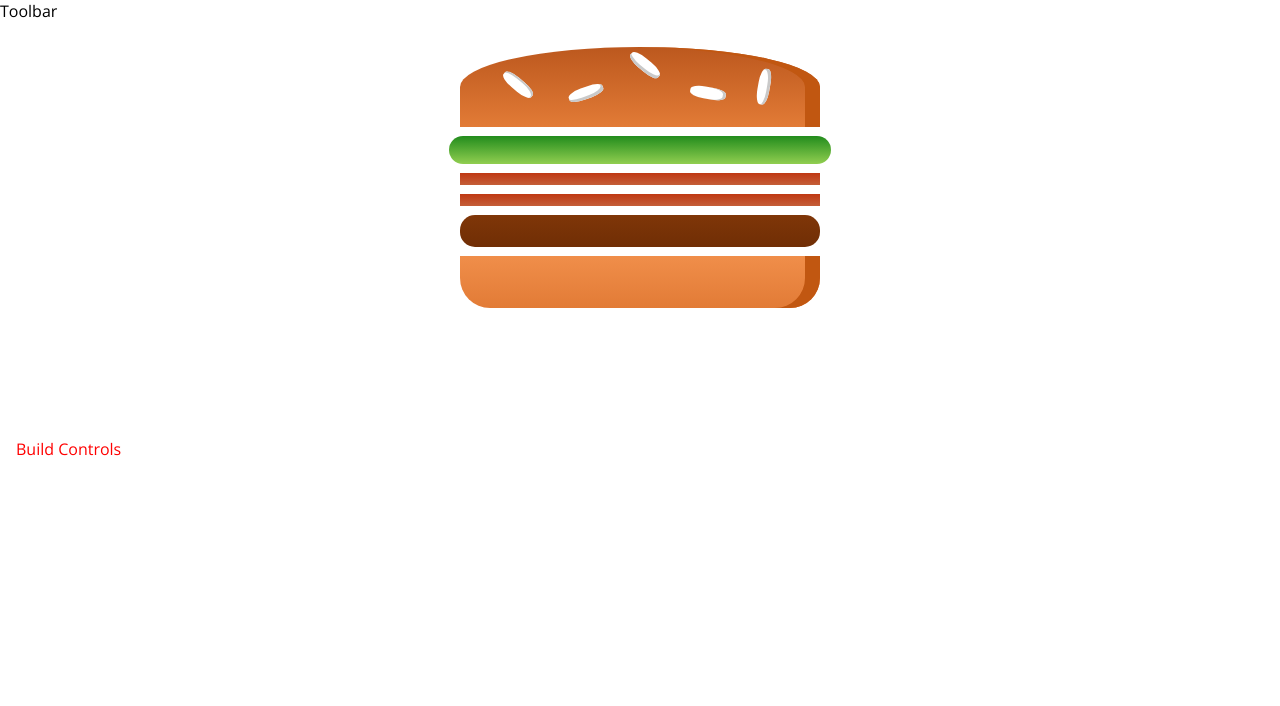
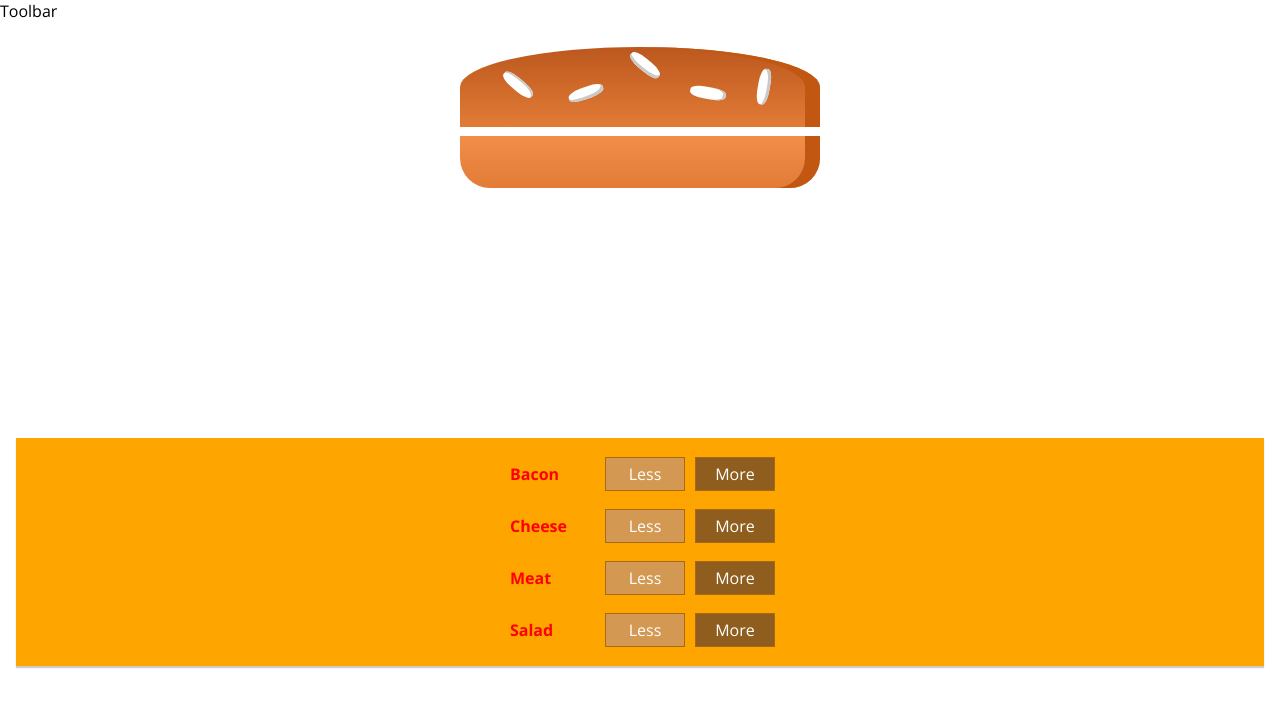
Before and after one commit to mikeborowy/react-code-burger-app, a React app: page / in a window 1280 px wide. Shown: the top 706 px of the page. Built offline with nearby package versions, Linux system fonts and the light colour scheme.

Commit message:
Changed names for easier css modules

```diff
--- a/src/components/helpers/index.js
+++ b/src/components/helpers/index.js
@@ -0,0 +1 @@
+export const capitalize = ([first,...rest]) => first.toUpperCase() + rest.join('').toLowerCase();
--- a/src/components/views/burgerBuilder/BurgerBuilder.js
+++ b/src/components/views/burgerBuilder/BurgerBuilder.js
@@ -1,23 +1,36 @@
 import React, { Component } from 'react';
 import Aux from '../../hoc/Aux';
-import Burger from '../burgerBuilder/burger/Burger';
+import BurgerView from '../burgerBuilder/burgerView/BurgerView';
+import BuildControls from '../burgerBuilder/buildControls/BuildControls';
+import { INGREDIENTS_PRICES } from '../../../constants/index';
 
 class BurgerBuilder extends Component {
 
     state = {
         ingredients: {
-            salad: 1,
-            bacon: 2,
-            cheese: 2,
-            meat: 1
-        }
+            salad: 0,
+            bacon: 0,
+            cheese: 0,
+            meat: 0
+        },
+        totalPrice: 0
     }
+
+    addIngredientHandler = (type) => {
+        debugger
+        const updatedIngredient = this.state.ingredients[type] + 1;
+        const ingredients = {...this.state.ingredients, [type]: updatedIngredient };
+        const totalPrice = this.state.totalPrice + INGREDIENTS_PRICES[type];
+        this.setState({ ingredients, totalPrice })
+    }
+
+    removeIngredientHandler = (type) => {}
 
     render() {
         return (
             <Aux>
-                <Burger ingredients={this.state.ingredients}/>
-                <div>Build Controls</div>
+                <BurgerView ingredients={this.state.ingredients}/>
+                <BuildControls onAddIngredient={this.addIngredientHandler}/>
             </Aux>
         );
     }
--- /dev/null
+++ b/src/components/views/burgerBuilder/buildControls/BuildControl.js
@@ -0,0 +1,14 @@
+import React from 'react';
+import styles from './controls.scss';
+
+const BuildControl = (props) => {
+    return (
+        <div className={styles.BuildControl}>
+             <div className={styles.Label}>{props.label}</div>
+             <button className={styles.Less}>Less</button>
+             <button className={styles.More} onClick={props.onAddIngredient}>More</button>
+        </div>
+    );
+};
+
+export default BuildControl;
--- /dev/null
+++ b/src/components/views/burgerBuilder/buildControls/BuildControls.js
@@ -0,0 +1,30 @@
+import React from 'react';
+import styles from './controls.scss';
+import { capitalize } from '../../../helpers/index';
+import { INGREDIENTS } from '../../../../constants/index';
+import BuilderControl from './BuildControl';
+
+const controls = [
+    { label: capitalize(INGREDIENTS.BACON), type: INGREDIENTS.BACON},
+    { label: capitalize(INGREDIENTS.CHEESE), type: INGREDIENTS.CHEESE},
+    { label: capitalize(INGREDIENTS.MEAT), type: INGREDIENTS.MEAT},
+    { label: capitalize(INGREDIENTS.SALAD), type: INGREDIENTS.SALAD}
+]
+
+const BuildControls = (props) => {
+    return (
+        <div className={styles.BuildControls}>
+           {controls.map(control => {
+               return (
+                    <BuilderControl
+                        key={control.label}
+                        label={control.label}
+                        onAddIngredient={() => props.onAddIngredient(control.type)}
+                    />
+                )
+           })}
+        </div>
+    );
+};
+
+export default BuildControls;
--- /dev/null
+++ b/src/components/views/burgerBuilder/buildControls/controls.scss
@@ -0,0 +1,66 @@
+.BuildControls {
+    width: 100%;
+    background-color: orange;
+    display: flex;
+    flex-flow: column;
+    align-items: center;
+    box-shadow: 0 2px 1px #ccc;
+    margin: auto;
+    padding: 10px 0;
+}
+.BuildControl {
+    display: flex;
+    justify-content: space-between;
+    align-items: center;
+    margin: 5px 0;
+}
+
+.BuildControl button {
+    display: block;
+    font: inherit;
+    padding: 5px;
+    margin: 0 5px;
+    width: 80px;
+    border: 1px solid #AA6817;
+    cursor: pointer;
+    outline: none;
+}
+
+.BuildControl button:disabled {
+    background-color: #AC9980;
+    border: 1px solid #7E7365;
+    color: #ccc;
+    cursor: default;
+}
+
+.BuildControl button:hover:disabled {
+    background-color: #AC9980;
+    color: #ccc;
+    cursor: not-allowed;
+}
+
+.Label {
+    padding: 10px;
+    font-weight: bold;
+    width: 80px;
+}
+
+.BuildControl .Less {
+    background-color: #D39952;
+    color: white;
+}
+
+.BuildControl .More {
+    background-color: #8F5E1E;
+    color: white;
+}
+
+.BuildControl .Less:hover, .BuildControl .Less:active {
+    background-color: #DAA972;
+    color: white;
+}
+
+.BuildControl .More:hover,.BuildControl .More:active {
+    background-color: #99703F;
+    color: white;
+}
--- a/src/components/views/burgerBuilder/burger/Burger.js
+++ /dev/null
@@ -1,38 +0,0 @@
-import React from 'react';
-import PropTypes from 'prop-types';
-import styles from './burger.scss';
-import Ingredient from '../ingredient/Ingredient';
-import { ingredientsConst } from '../../../../constants/index';
-
-const propTypes = {
-    ingredients: PropTypes.object.isRequired
-}
-
-const Burger = (props) => {
-    const { ingredients } = props;
-
-    const renderIngredients = () => Object
-        .keys(ingredients)
-        .map(ingKey => {
-            return [...Array(ingredients[ingKey])].map((_, idx) => {
-                        return (
-                            <Ingredient
-                                key={ingKey + idx}
-                                type={ingKey}
-                            />
-                        )
-                    })
-        })
-
-    return (
-        <div className={styles.burger}>
-            <Ingredient type={ingredientsConst.BREAD_TOP}/>
-            {renderIngredients()}
-            <Ingredient type={ingredientsConst.BREAD_BOTTOM}/>
-        </div>
-    );
-};
-
-Burger.propTypes = propTypes;
-
-export default Burger;
--- /dev/null
+++ b/src/components/views/burgerBuilder/burgerView/BurgerView.js
@@ -0,0 +1,41 @@
+import React from 'react';
+import PropTypes from 'prop-types';
+import styles from './burgerView.scss';
+import Ingredient from '../ingredient/Ingredient';
+import { INGREDIENTS } from '../../../../constants/index';
+
+const propTypes = {
+    ingredients: PropTypes.object.isRequired
+}
+
+const BurgerView = (props) => {
+
+    let renderIngredients = Object.keys(props.ingredients)
+        .map(ingKey => {
+            return [...Array( props.ingredients[ingKey] )].map((_, idx) => {
+                        return (
+                            <Ingredient
+                                key={ingKey + '_' + idx}
+                                type={ingKey}
+                            />
+                        )
+                    })
+        })
+        .reduce((acc, item) => {
+            return acc.concat(item)
+        }, []);
+
+    // if (renderIngredients.length === 0) renderIngredients = <p>Please add ingredients</p>;
+
+    return (
+        <div className={styles.Burger}>
+            <Ingredient type={INGREDIENTS.BREAD_TOP}/>
+            {renderIngredients}
+            <Ingredient type={INGREDIENTS.BREAD_BOTTOM}/>
+        </div>
+    );
+};
+
+BurgerView.propTypes = propTypes;
+
+export default BurgerView;
--- a/src/components/views/burgerBuilder/burger/burger.scss
+++ b/src/components/views/burgerBuilder/burgerView/burgerView.scss
@@ -1,4 +1,4 @@
-.burger {
+.Burger {
     width: 100%;
     height: 250px;
     margin: auto;
@@ -9,7 +9,7 @@
 }
 
 @media (min-width: 500px) and (min-height: 401px) {
-    .burger {
+    .Burger {
         width: 450px;
         height: 400px;
     }
--- a/src/components/views/burgerBuilder/ingredient/Ingredient.js
+++ b/src/components/views/burgerBuilder/ingredient/Ingredient.js
@@ -1,7 +1,7 @@
 import React, { PureComponent } from 'react';
 import PropTypes from 'prop-types';
 import styles from './ingredient.scss';
-import { ingredientsConst } from '../../../../constants/index';
+import { INGREDIENTS } from '../../../../constants/index';
 
 class Ingredient extends PureComponent {
 
@@ -13,45 +13,45 @@ class Ingredient extends PureComponent {
     let ingredient = null;
 
     switch (this.props.type) {
-        case ingredientsConst.BREAD_BOTTOM:
+        case INGREDIENTS.BREAD_BOTTOM:
             ingredient = (
-                <div className={styles[ingredientsConst.BREAD_BOTTOM]}>
+                <div className={styles[INGREDIENTS.BREAD_BOTTOM]}>
 
                 </div>
             );
             break;
-        case ingredientsConst.BREAD_TOP:
+        case INGREDIENTS.BREAD_TOP:
             ingredient = (
-                <div className={styles[ingredientsConst.BREAD_TOP]}>
+                <div className={styles[INGREDIENTS.BREAD_TOP]}>
                     <div className={styles['seeds-1']}></div>
                     <div className={styles['seeds-2']}></div>
                 </div>
             );
             break;
-        case ingredientsConst.MEAT:
+        case INGREDIENTS.MEAT:
             ingredient = (
-                <div className={styles[ingredientsConst.MEAT]}>
+                <div className={styles[INGREDIENTS.MEAT]}>
 
                 </div>
             );
             break;
-        case ingredientsConst.CHEESE:
+        case INGREDIENTS.CHEESE:
             ingredient = (
-                <div className={styles[ingredientsConst.CHEESE]}>
+                <div className={styles[INGREDIENTS.CHEESE]}>
 
                 </div>
             );
             break;
-        case ingredientsConst.SALAD:
+        case INGREDIENTS.SALAD:
             ingredient = (
-                <div className={styles[ingredientsConst.SALAD]}>
+                <div className={styles[INGREDIENTS.SALAD]}>
 
                 </div>
             );
             break;
-        case ingredientsConst.BACON:
+        case INGREDIENTS.BACON:
             ingredient = (
-                <div className={styles[ingredientsConst.BACON]}>
+                <div className={styles[INGREDIENTS.BACON]}>
 
                 </div>
             );
--- a/src/constants/index.js
+++ b/src/constants/index.js
@@ -1,8 +1,15 @@
-export const ingredientsConst = {
+export const INGREDIENTS = {
     BREAD_BOTTOM: 'bread-bottom',
     BREAD_TOP: 'bread-top',
     MEAT: 'meat',
-    CHEESE: 'cheeses',
+    CHEESE: 'cheese',
     SALAD: 'salad',
     BACON: 'bacon',
 }
+
+export const INGREDIENTS_PRICES = {
+    MEAT: 2.5,
+    CHEESE: 1.2,
+    SALAD: 0.7,
+    BACON: 2,
+}
```
